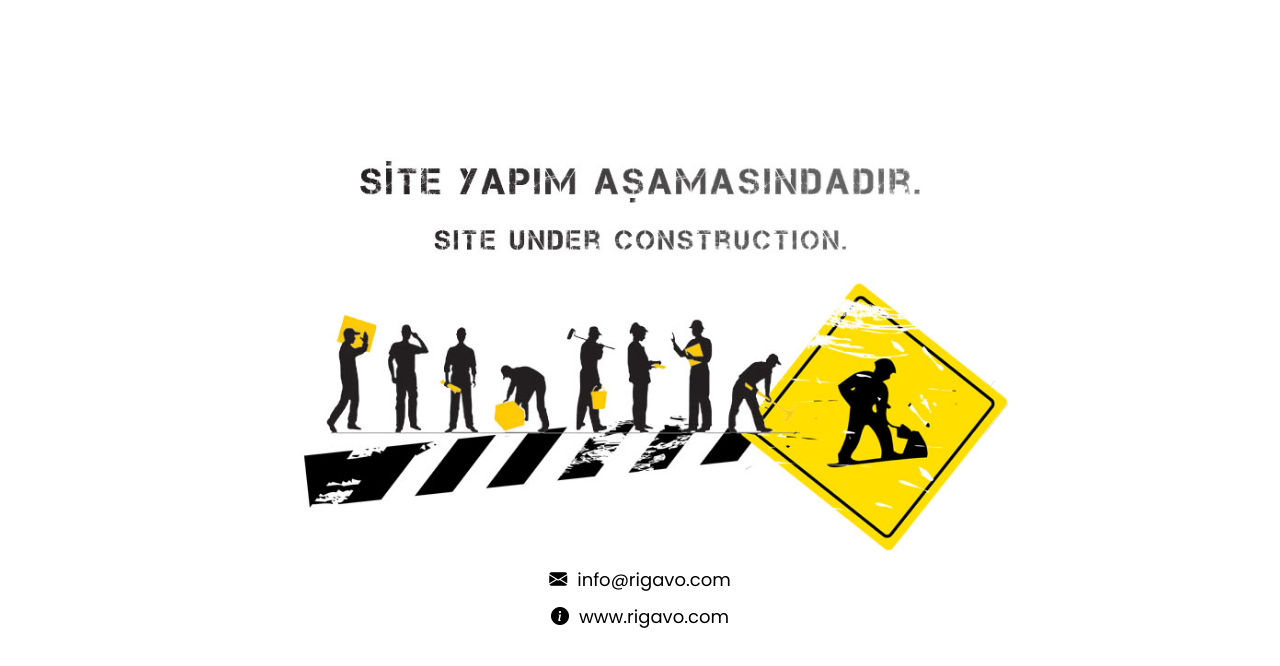
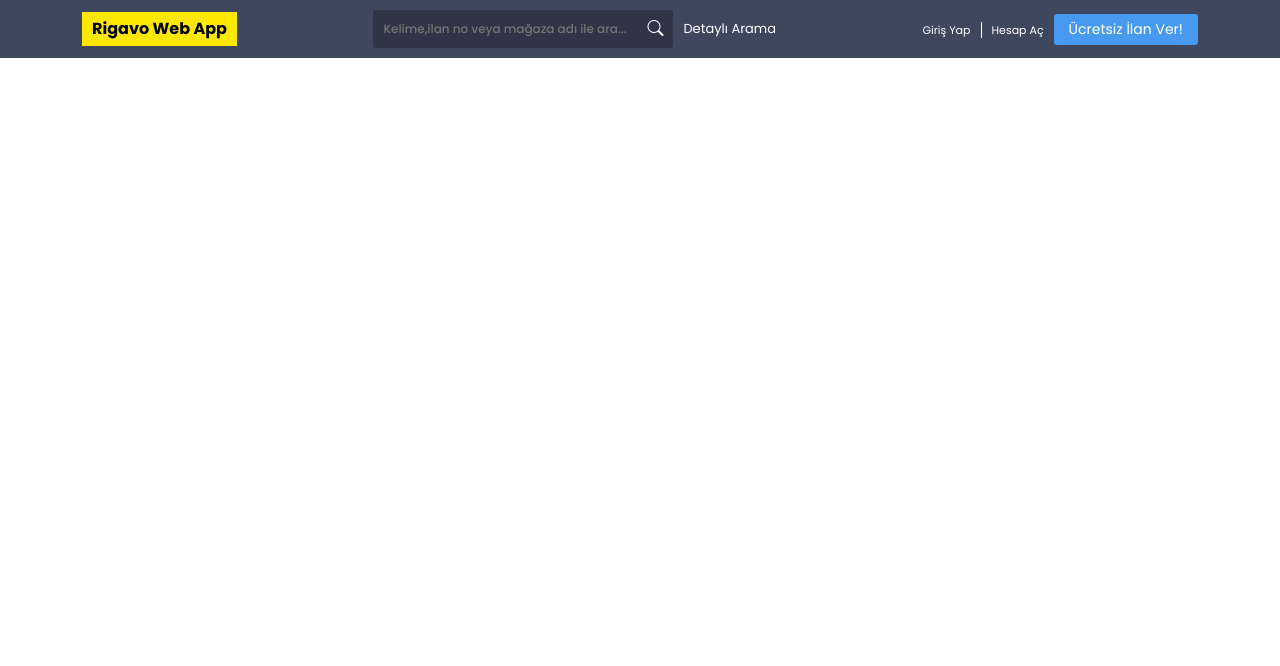
Before and after one commit to SerkanAfsar/rigavo, a Next.js app: page / in a window 1280 px wide. Shown: the top 666 px of the page. Built offline with nearby package versions, Linux system fonts and the light colour scheme.

Commit message:
Header Updated

```diff
--- /dev/null
+++ b/Components/Layout/Header.js
@@ -0,0 +1,33 @@
+import React from 'react';
+import styles from 'styles/Header/HeaderTop.module.scss';
+
+const Header = () => {
+    return (
+        <header className={styles.header}>
+            <div className='container'>
+                <div className={styles.headerWrapper}>
+                    <div className={styles.logo}>Rigavo Web App</div>
+                    <div className={styles.searchArea}>
+                        <form>
+                            <input type="text" placeholder='Kelime,ilan no veya mağaza adı ile ara...' />
+                            <button type="submit">
+                                <i class="bi bi-search"></i>
+                            </button>
+                        </form>
+                        <a href="#">Detaylı Arama</a>
+                    </div>
+                    <div className={styles.memberShip}>
+                        <ul>
+                            <li><a href="#">Giriş Yap</a></li>
+                            <li><a href="#">Hesap Aç</a></li>
+                        </ul>
+                        <a className={styles.btnAdv}>Ücretsiz İlan Ver!</a>
+                    </div>
+                </div>
+
+            </div>
+        </header>
+    );
+}
+
+export default Header;
--- /dev/null
+++ b/Components/Layout/index.js
@@ -0,0 +1,13 @@
+import React from 'react';
+import Header from './Header';
+
+const Layout = ({ children }) => {
+    return (<>
+        <Header />
+        <main>{children}</main>
+        <footer></footer>
+    </>
+    );
+}
+
+export default Layout;
--- a/package.json
+++ b/package.json
@@ -12,7 +12,8 @@
     "bootstrap-icons": "^1.8.1",
     "next": "12.1.0",
     "react": "17.0.2",
-    "react-dom": "17.0.2"
+    "react-dom": "17.0.2",
+    "sass": "^1.49.9"
   },
   "devDependencies": {
     "eslint": "8.9.0",
--- a/pages/_app.js
+++ b/pages/_app.js
@@ -1,9 +1,13 @@
 import 'bootstrap/dist/css/bootstrap.min.css';
 import 'bootstrap-icons/font/bootstrap-icons.css';
 import '../styles/globals.css';
+import Layout from '@/Components/Layout';
 
 function MyApp({ Component, pageProps }) {
-  return <Component {...pageProps} />
+  return (
+    <Layout>
+      <Component {...pageProps} />
+    </Layout>);
 }
 
 export default MyApp
--- a/pages/index.js
+++ b/pages/index.js
@@ -1,6 +1,6 @@
 import Head from 'next/head'
 import Image from 'next/image'
-import styles from '../styles/Home.module.css'
+import styles from '../styles/Home.module.scss'
 import img from '/public/images/underconstruction.jpg';
 import Link from 'next/link';
 
@@ -13,25 +13,8 @@ export default function Home() {
         <meta name="description" content="Sahibinden satılık tekne fiyatları, ikinci el yat, katamaran, yelkenli, jet ski, gulet, balıkçı teknesi, şişme bot, römorkör, feribot, yolcu gemisi ve tüm deniz ekipmanları rigavo.com'da" />
         {/* <link rel="icon" href="/favicon.ico" /> */}
       </Head>
-      <main>
-        <div className="container h-100">
-          <div className="row justify-content-center align-items-center h-100">
-            <div className="col-12 col-xl-8 col-lg-8">
-              <Image src={img} blurDataURL={img} placeholder="blur" layout='responsive' />
-              <br />
-              <div className={styles.infoCls}>
-                <i className="bi bi-envelope-fill"></i> <a href="mailto:info@rigavo.com">info@rigavo.com</a>
-              </div>
-              <div className={styles.infoCls}>
-                <i className="bi bi-info-circle-fill"></i>
-                <Link href="/">
-                  <a>www.rigavo.com</a>
-                </Link>
-              </div>
-            </div>
-          </div>
-        </div>
-      </main>
+
+
     </>
 
 
--- /dev/null
+++ b/styles/Header/HeaderTop.module.scss
@@ -0,0 +1,152 @@
+@use "../color.scss" as *;
+@mixin alignCenter() {
+    justify-content: center;
+    align-items: center;
+    display: flex;
+}
+.header {
+    padding: 10px;
+    width: 100%;
+    display: block;
+    background: $mainBlueColor;
+    @media all and (max-width: 768px) {
+        padding: 15px;
+    }
+
+    .headerWrapper {
+        display: flex;
+        justify-content: space-between;
+        color: $whiteColor;
+        align-items: center;
+
+        .logo {
+            color: $whiteColor;
+            background: $yellowColor;
+            padding: 5px 10px;
+            display: block;
+            font-size: 16px;
+            text-align: center;
+            color: $blackColor;
+            font-weight: bold;
+        }
+
+        .searchArea {
+            @include alignCenter();
+            a {
+                color: $whiteColor;
+                font-weight: 400;
+                font-size: 13px;
+                margin-left: 10px;
+            }
+            @media all and (max-width: 425px) {
+                flex-direction: column;
+                a {
+                    margin-top: 10px;
+                }
+            }
+
+            form {
+                display: flex;
+                border-radius: 3px;
+                background: $inputDarkBlueColor;
+                width: 300px;
+                align-items: center;
+                position: relative;
+
+                @media all and (max-width: 425px) {
+                    width: 250px;
+                }
+
+                input {
+                    width: calc(100% - 20px);
+                    padding: 7px 10px;
+                    color: $blackColor;
+                    font-size: 12px;
+                    font-weight: bold;
+                    outline: none;
+                    border: none;
+                    border-radius: 3px;
+                    background: transparent;
+                    font-weight: 500;
+                    @media all and (max-width: 425px) {
+                        width: calc(100% - 20px);
+                    }
+                }
+                button {
+                    border: none;
+                    height: 100%;
+                    display: block;
+                    background: transparent;
+                    border-radius: 0 3px 3px 0;
+                    padding: 7px 10px;
+                    i {
+                        color: $whiteColor;
+                    }
+                }
+                &:hover {
+                    background: $whiteColor;
+                    button {
+                        background: $lightBlueColor;
+                        color: $whiteColor;
+                        i {
+                            color: $whiteColor;
+                        }
+                    }
+                }
+            }
+        }
+
+        .memberShip {
+            @include alignCenter();
+            @media all and (max-width: 425px) {
+                flex-direction: column;
+                .btnAdv {
+                    margin-top: 15px;
+                }
+            }
+            ul {
+                display: flex;
+                list-style: none;
+                margin: 0px;
+                padding: 0px;
+                li {
+                    a {
+                        color: $whiteColor;
+                        font-size: 11px;
+                        position: relative;
+                        transition: all 0.3s ease-in-out;
+                        padding: 0px 10px;
+                        border-right: 1px solid $whiteColor;
+                        &:hover {
+                            color: $yellowColor;
+                        }
+                    }
+                    &:last-child {
+                        a {
+                            border-right: none;
+                        }
+                    }
+                }
+            }
+            .btnAdv {
+                background: $lightBlueColor;
+                padding: 5px 15px;
+                display: block;
+                text-align: center;
+                color: $whiteColor;
+                font-size: 14px;
+                border-radius: 3px;
+                &:hover {
+                    background: rgba($color: $lightBlueColor, $alpha: 0.9);
+                    cursor: pointer;
+                }
+            }
+        }
+        @media all and (max-width: 768px) {
+            flex-direction: column;
+            .searchArea {
+                margin: 15px auto;
+            }
+        }
+    }
+}
--- a/styles/Home.module.css
+++ /dev/null
@@ -1,21 +0,0 @@
-.infoCls {
-  display: -webkit-box;
-  display: -ms-flexbox;
-  display: flex;
-  -webkit-box-pack: center;
-  -ms-flex-pack: center;
-  justify-content: center;
-  -webkit-box-align: center;
-  -ms-flex-align: center;
-  align-items: center;
-  font-size: 18px;
-  margin-top: -10px;
-  margin-bottom: 20px;
-  align-items: center;
-  color: #000;
-}
-
-.infoCls i {
-  margin-right: 10px;
-}
-/*# sourceMappingURL=Home.module.css.map */
--- /dev/null
+++ b/styles/color.scss
@@ -0,0 +1,6 @@
+$mainBlueColor: #3f475f;
+$whiteColor: #fff;
+$yellowColor: #ffe800;
+$blackColor: #000;
+$lightBlueColor: #489af1;
+$inputDarkBlueColor: #2f3546;
--- a/styles/globals.css
+++ b/styles/globals.css
@@ -1,17 +1,12 @@
 @import url("https://fonts.googleapis.com/css2?family=Poppins:ital,wght@0,100;0,200;0,300;0,400;0,500;0,600;0,700;1,100;1,200;1,300;1,400;1,500;1,600;1,700&display=swap");
 html,
 body,
-#__next,
-main {
-  padding: 0;
-  margin: 0;
-  height: 100%;
-  min-height: 100%;
-  display: flex;
-  justify-content: center;
-  align-items: center;
+#__next {
+  padding: 0px;
+  margin: 0px;
   font-family: "Poppins", sans-serif;
   width: 100%;
+  display: block;
 }
 
 a {
```
Also changed, not shown: jsconfig.json (added, +10 -0 lines), 2 other files (tests, documents, lock files or other folders).
